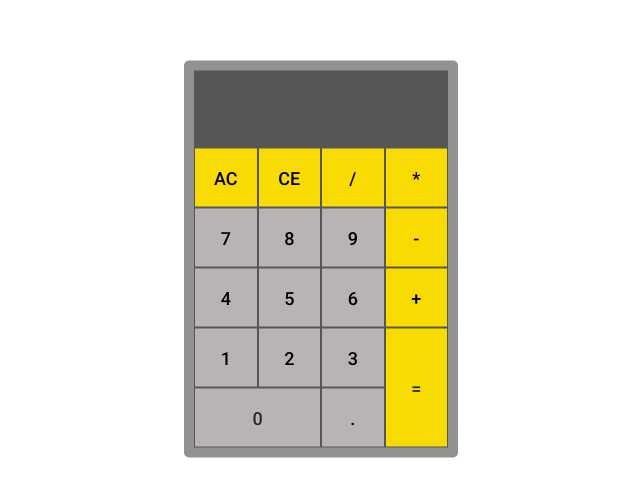
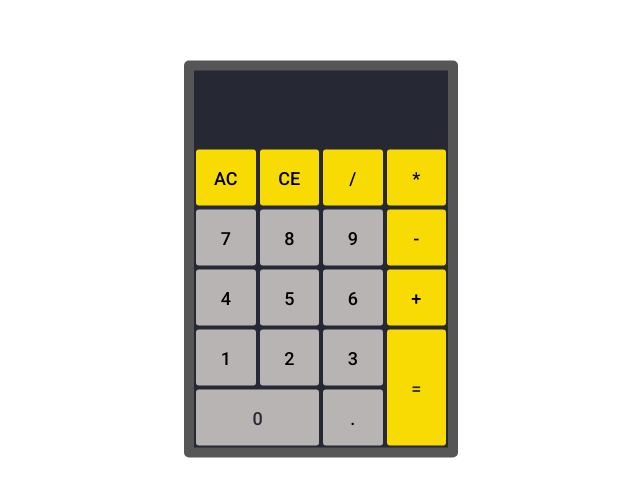
Before and after one commit to iputumj/calculator, a React (Create React App) app: page / in a window 1280 px wide. Shown: the part 141-638 px from the top of the page, without its empty margins (319-959 px from the left). Built offline with nearby package versions, Linux system fonts and the light colour scheme.

Commit message:
delete console.log and update styles

```diff
--- a/src/App.css
+++ b/src/App.css
@@ -18,8 +18,8 @@ body {
   transform: translate(-50%, -50%);
   margin: 0 auto;
   text-align: center;
-  border: 10px solid #949191;
-  background: #565656;
+  border: 10px solid #565656;
+  background: #262834;
   border-radius: 5px;
 }
 
@@ -57,8 +57,9 @@ input[type="text"] {
 }
 
 button {
-  margin: 1px;
+  margin: 2px;
   border: none;
+  border-radius: 3px;
   cursor: pointer;
   font-weight: 500;
 }
--- a/src/App.js
+++ b/src/App.js
@@ -16,7 +16,8 @@ function App() {
     setResult(result.slice(0, -1));
   }
 
-  const calculate = () => {
+  const calculate = (e) => {
+    setResult(result.concat(e.target.name));
     try {
       setResult(eval(result).toString());
     } catch (error) {
```
